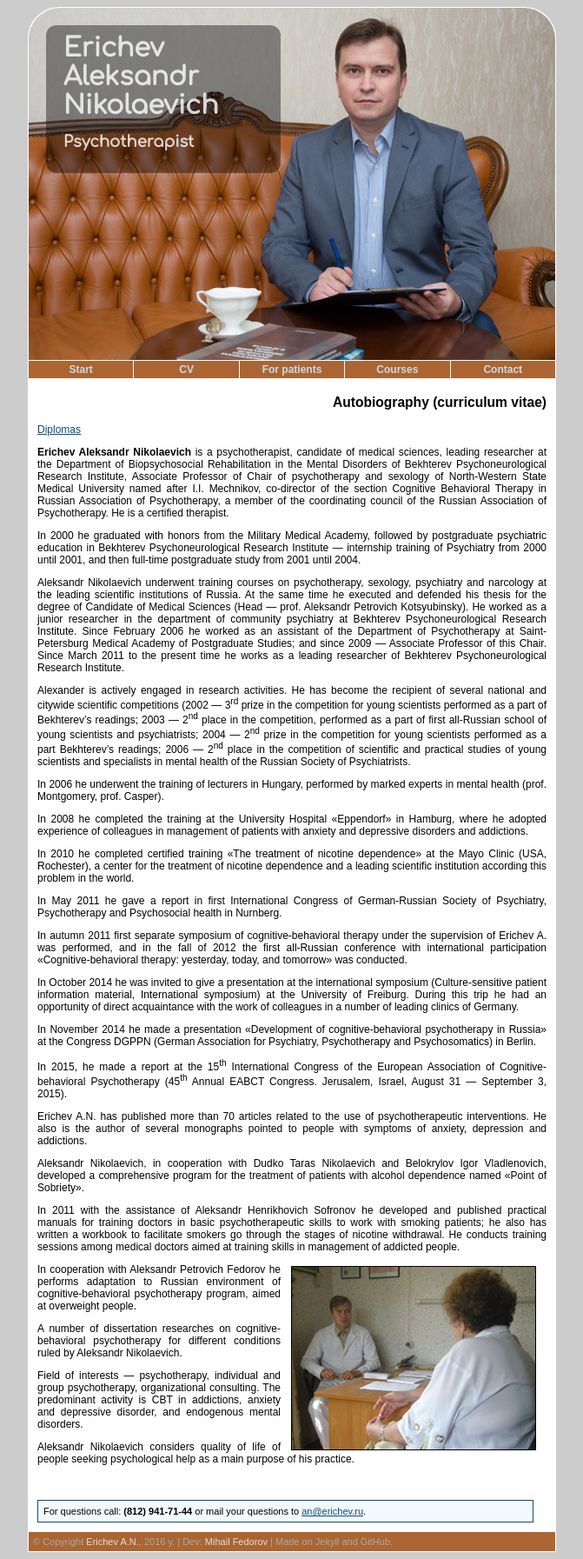
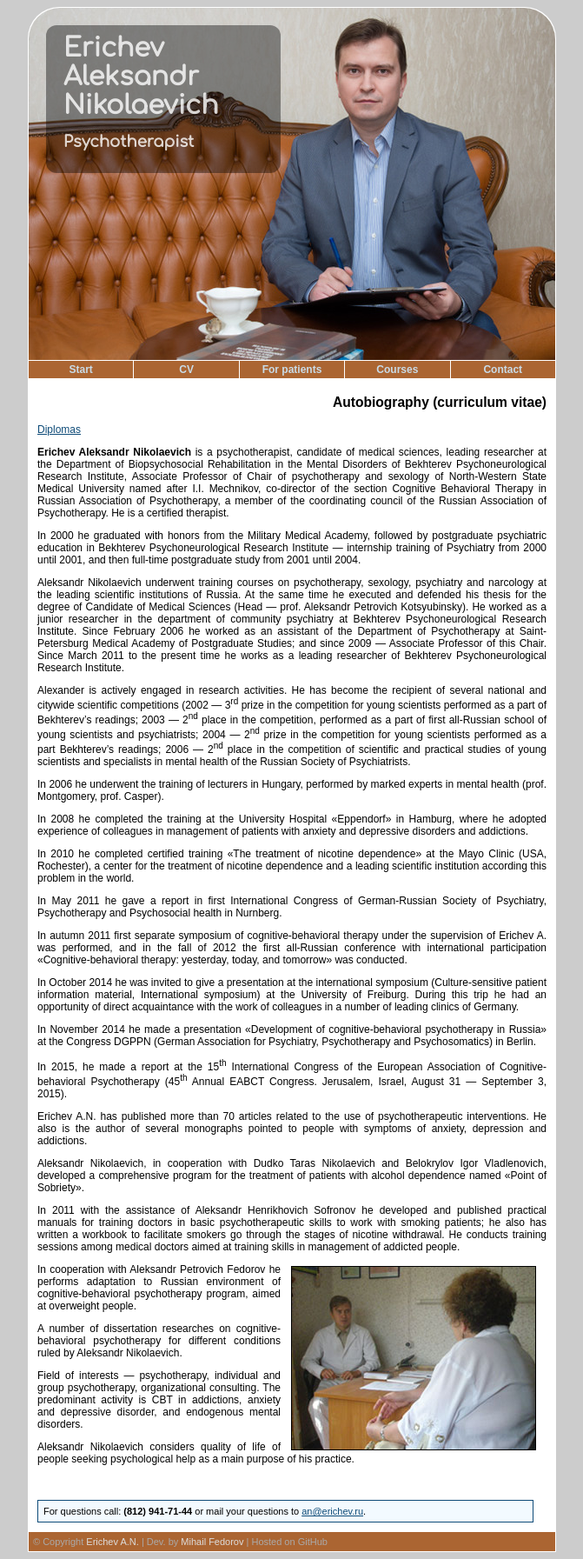
Before and after one commit to i-vanhoe/erichev.ru, a Jekyll site: the page built from _pages/eng/bio/index.html, in a window 1280 px wide. Shown: the whole page at 87% size, without its empty margins (304-975 px from the left). Built offline with Jekyll 4.4.1, drawn with Linux system fonts in a browser that asks for light colours.

Commit message:
Goobye 2015

```diff
--- a/_layouts/default.html
+++ b/_layouts/default.html
@@ -38,7 +38,7 @@
   <tr>
     <td colspan="5" id="copy">
 		&copy; Copyright <a href="mailto:an@erichev.ru">Еричев А.Н.</a>,
-		2016 y. | Создание: <a href="https://fedorov.net">Михаил Фёдоров</a> | Внутри: <a href="https://github.com/kolobus/erichev.ru/">GitHub</a> и Jekyll.
+		| Создание: <a href="https://fedorov.net">Михаил Фёдоров</a> | Внутри: <a href="https://github.com/kolobus/erichev.ru/">GitHub</a>
 	</td>
   </tr>
 </table>
--- a/_layouts/default_en.html
+++ b/_layouts/default_en.html
@@ -37,8 +37,8 @@
   </tr>
   <tr>
     <td colspan="5" id="copy">
-		&copy; Copyright <a href="mailto:an@erichev.ru">Erichev A.N.</a>,
-		2016 y. | Dev: <a href="https://fedorov.net">Mihail Fedorov</a> | Made on Jekyll and GitHub.
+		&copy; Copyright <a href="mailto:an@erichev.ru">Erichev A.N.</a> |
+		Dev. by <a href="https://fedorov.net">Mihail Fedorov</a> | Hosted on GitHub
 	</td>
   </tr>
 </table>
```
